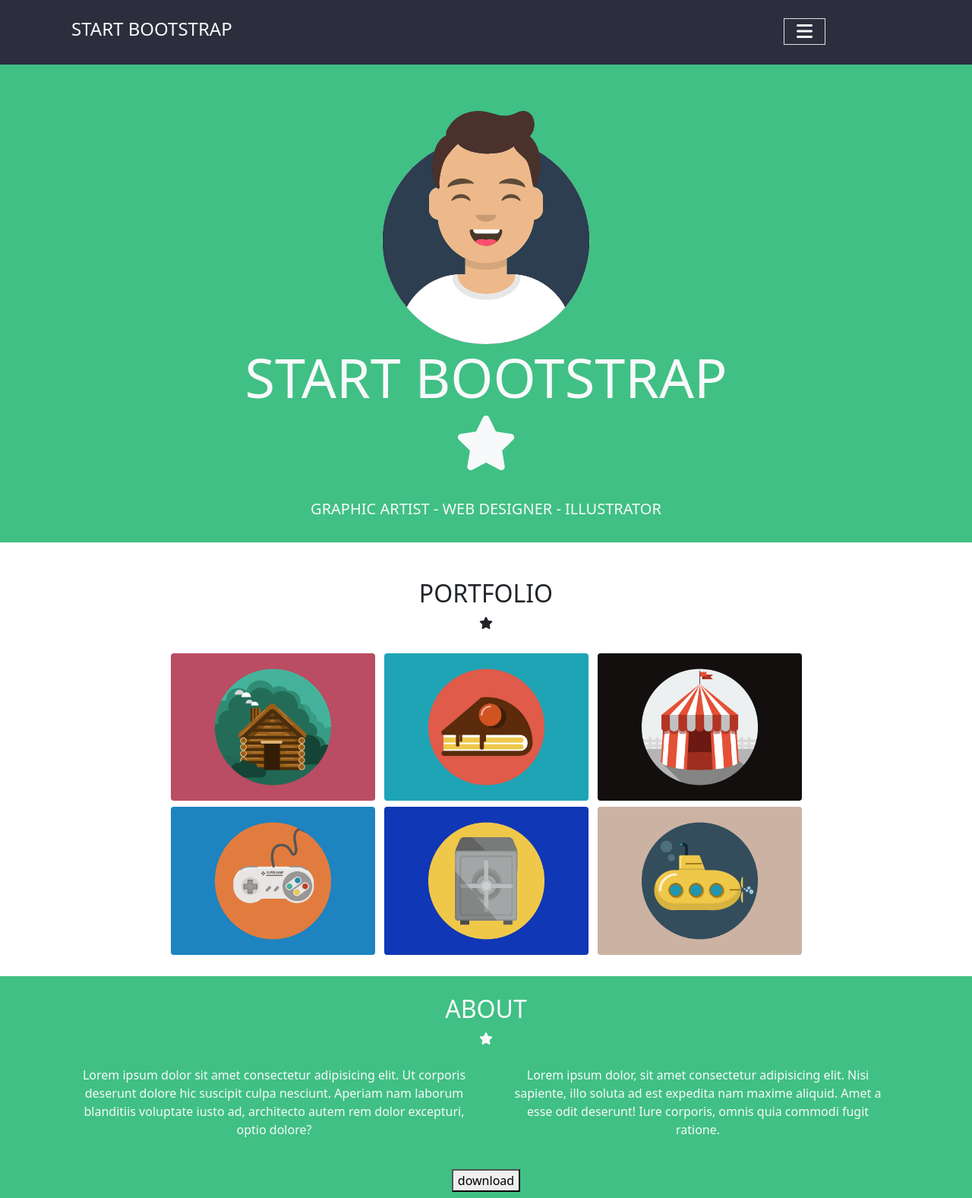
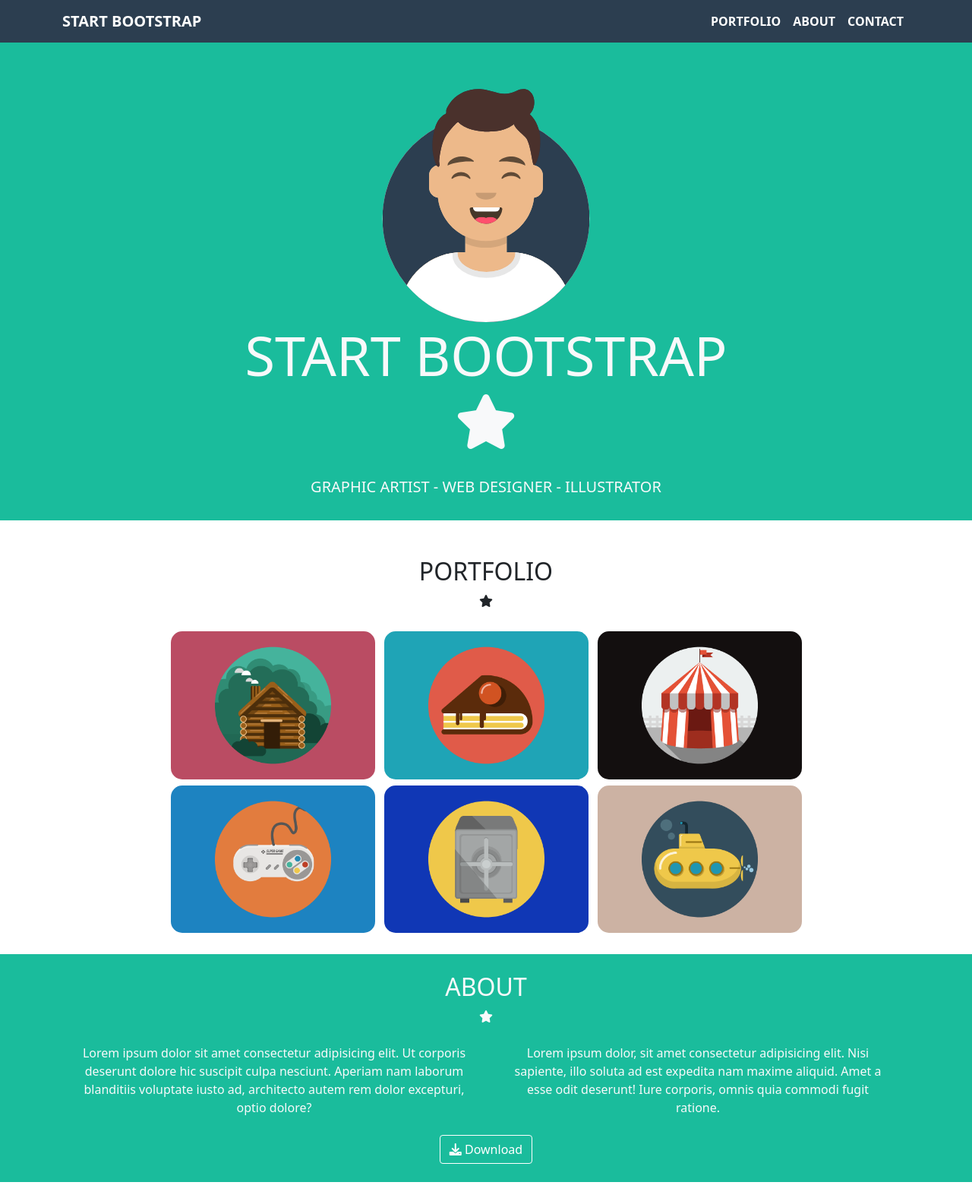
Before and after one commit to GabriPini/html-css-bootstrap-freelancer, a plain HTML site: page index.html in a window 1280 px wide. Shown: the top 1577 px of the page at 76% size. Drawn offline with nearby package versions, Linux system fonts and the light colour scheme.

Commit message:
fix and modify

```diff
--- a/assets/css/style.css
+++ b/assets/css/style.css
@@ -1,42 +1,33 @@
 
 
-.debug .bg_header{
-    background-color: rgb(45, 46, 61);
+#nav-section{
+    background-color: rgb(44,62,80);
 }
 
+
 .debug .bg_header_img{
-    background-color: rgb(64, 192, 132);
+    background-color: rgb(26,188,156);
 }
 
 .debug .bg_header_img2{
-    background-color: rgb(64, 192, 132);
+    background-color: rgb(26,188,156);
 
 }
 .debug .img_size{
 height: 300px;
 
-background-color: black;
 }
 
-.debug .text_size{
-
-    background-color: rgb(201, 194, 194);
-    }
-
-    .debug .Contact_text_size{
-
-        background-color: rgb(95, 91, 91);
-        }
 
 
-   .debug .footer-text-size {
+ .debug .footer_color {
 
-       background-color: rgb(81, 78, 104);
+       background-color: rgb(58,84,109);
    }
-   .debug .second_footer_bg
+ .debug .second_footer_color
    {
 
-    background-color: rgb(52, 50, 66);
+    background-color: rgb(44,62,80);
    }
 
 
@@ -47,5 +38,17 @@ background-color: black;
 img{
     width: 100%;
 
+}
 
+.round_img{
+    border-radius: 15px;
 }
+
+ .styl{
+    border: 1px solid white;
+    background-color: transparent;
+}
+
+.b_n{
+    border: none;
+}
--- a/index.html
+++ b/index.html
@@ -10,57 +10,74 @@
 </head>
 <body class="debug">
 
-<header class="bg_header">
-<div class="container ">
-    <div class="row ">
-        <div class="col-10 text-light p-4">
-             <h4>START BOOTSTRAP</h4>
-        </div>
-        <div class="col-2 text-light pt-4 ">
-            <i class="fa-solid fa-bars fa-xl p-3 border"></i>
+<header>
+    <div id="nav-section">
+        <nav class="navbar navbar-expand-md navbar-dark" >
+            <div class="container">
+                <a id="ms_navbar-written-logo" class="navbar-brand text-uppercase fw-bold" href="#">Start bootstrap</a>
+                <button class="navbar-toggler" type="button" data-bs-toggle="collapse" data-bs-target="#navbarsExample04" aria-controls="navbarsExample04" aria-expanded="false" aria-label="Toggle navigation">
+                    <span class="navbar-toggler-icon"></span>
+                </button>
+                <div class="collapse navbar-collapse justify-content-end" id="navbarsExample04">
+                    <ul class="navbar-nav d-flex flex-grow-1 justify-content-end text-uppercase me-auto mb-2 mb-md-0">
+                        <li class="nav-item">
+                            <a class="nav-link active fw-bold" aria-current="page" href="#portfolio">portfolio</a>
+                        </li>
+                        <li class="nav-item">
+                            <a class="nav-link active fw-bold" href="#about-section">about</a>
+                        </li>
+                        <li class="nav-item">
+                            <a class="nav-link active fw-bold" href="#contact-me" tabindex="-1">Contact</a>
+                        </li>
+                    </ul>
                 </div>
             </div>
+       </nav>
  </div>
+    <div class="jumbotron_section bg_header_img">
+      <div class="container ">
        <div class="row">
-        <div class="col-12 bg_header_img text-center text-light">
+        <div class="col-12 text-center text-light">
             <img class="img_jumbo_size" src="assets/img/avatar.svg" alt="">
             <h1 class="display-2">START BOOTSTRAP<br> <i class="fa-solid fa-star"></i></h1>
              <h5 class="p-4">GRAPHIC ARTIST - WEB DESIGNER - ILLUSTRATOR</h5>
         </div>
        </div>
+    </div>
+</div>
 </header>
 
 <main>
-<div class="container text-center mt-5 ">
+<div id="portfolio" class="container text-center mt-5 ">
     <h2>PORTFOLIO</h2>
      <span><i class="fa-solid fa-star"></i></span>
     <div class="row justify-content-center p-4">
-        <div class="col-12 col-md-5 col-lg-3 m-1 g-1"><img class="rounded " src="assets/img/cabin.png" alt=""></div>
-        <div class="col-12 col-md-5 col-lg-3 m-1 g-1"><img class="rounded " src="assets/img/cake.png" alt=""></div>
-        <div class="col-12 col-md-5 col-lg-3 m-1 g-1"><img class="rounded " src="assets/img/circus.png" alt=""></div>
-        <div class="col-12 col-md-5 col-lg-3 m-1 g-1"><img class="rounded " src="assets/img/game.png" alt=""></div>
-        <div class="col-12 col-md-5 col-lg-3 m-1 g-1"><img class="rounded " src="assets/img/safe.png" alt=""></div>
-        <div class="col-12 col-md-5 col-lg-3 m-1 g-1"><img class="rounded " src="assets/img/submarine.png" alt=""></div>
+        <div class="col-12 col-md-5 col-lg-3 m-1 g-1"><img class="round_img " src="assets/img/cabin.png" alt=""></div>
+        <div class="col-12 col-md-5 col-lg-3 m-1 g-1"><img class="round_img " src="assets/img/cake.png" alt=""></div>
+        <div class="col-12 col-md-5 col-lg-3 m-1 g-1"><img class="round_img " src="assets/img/circus.png" alt=""></div>
+        <div class="col-12 col-md-5 col-lg-3 m-1 g-1"><img class="round_img " src="assets/img/game.png" alt=""></div>
+        <div class="col-12 col-md-5 col-lg-3 m-1 g-1"><img class="round_img" src="assets/img/safe.png" alt=""></div>
+        <div class="col-12 col-md-5 col-lg-3 m-1 g-1"><img class="round_img " src="assets/img/submarine.png" alt=""></div>
 
 
     </div>
 </div>
 <div class="bg_header_img2">
-<div class="container text-center text-light p-4">
+<div id="about-section" class="container text-center text-light p-4">
     <h2>ABOUT</h2>
     <span><i class="fa-solid fa-star"></i></span>
     <div class="row justify-content-center ">
         <div class="col-8 col-md-6 p-4">Lorem ipsum dolor sit amet consectetur adipisicing elit. Ut corporis deserunt dolore hic suscipit culpa nesciunt. Aperiam nam laborum blanditiis voluptate iusto ad, architecto autem rem dolor excepturi, optio dolore?</div>
         <div class="col-8 col-md-6 p-4">Lorem ipsum dolor, sit amet consectetur adipisicing elit. Nisi sapiente, illo soluta ad est expedita nam maxime aliquid. Amet a esse odit deserunt! Iure corporis, omnis quia commodi fugit ratione.</div>
     </div>
-    <button class="mt-3">download</button>
+    <button type="submit" class="btn btn-primary styl"><i class="fas fa-download"></i> Download</button>
 </div>
 
 </div>
 
 <div class="container">
 <div class="row">
-    <div class="col-12 p-4 text-center">
+    <div id="contact-me" class="col-12 p-4 text-center">
     <h2>CONTACT ME</h2>
     <span><i class="fa-solid fa-star"></i></span>
    </div>
@@ -77,13 +94,14 @@
         </div>
         <div class="col-12 p-4 mt-5">
             <hr>
-            <button>Send</button>
+            <button type="submit" class="btn btn-primary mt-3 bg_header_img b_n">Send</button>
         </div>
     </div>
 </div>
 </main>
 
-<footer class="footer-text-size">
+<footer>
+    <div class="footer_color">
         <div class="container  text-light text-center">
             <div class="row ">
                 <div class="col-12 col-md-4  p-4 ">
@@ -104,9 +122,14 @@
                     <h5>Freelance is a free to use, open source Bootstrap theme creadted by <span class="text-success">Start Bootstrap</span>.</h5>
                 </div>
             </div>
-    <div class="row second_footer_bg">
+        </div>
+            <div class="second_footer_color">
+                    <div class="container text-light text-center">
+                        <div class="row">
                             <div class="col-12  p-4 ">
                                 <span>Copyright <i class="fa fa-copyright fa-regular" aria-hidden="true"></i> Your Website 2019</span>
+                            </div>
+                        </div>
                     </div>
             </div>
     </div>
```
Lines whose indentation alone changed are shown as unchanged.
